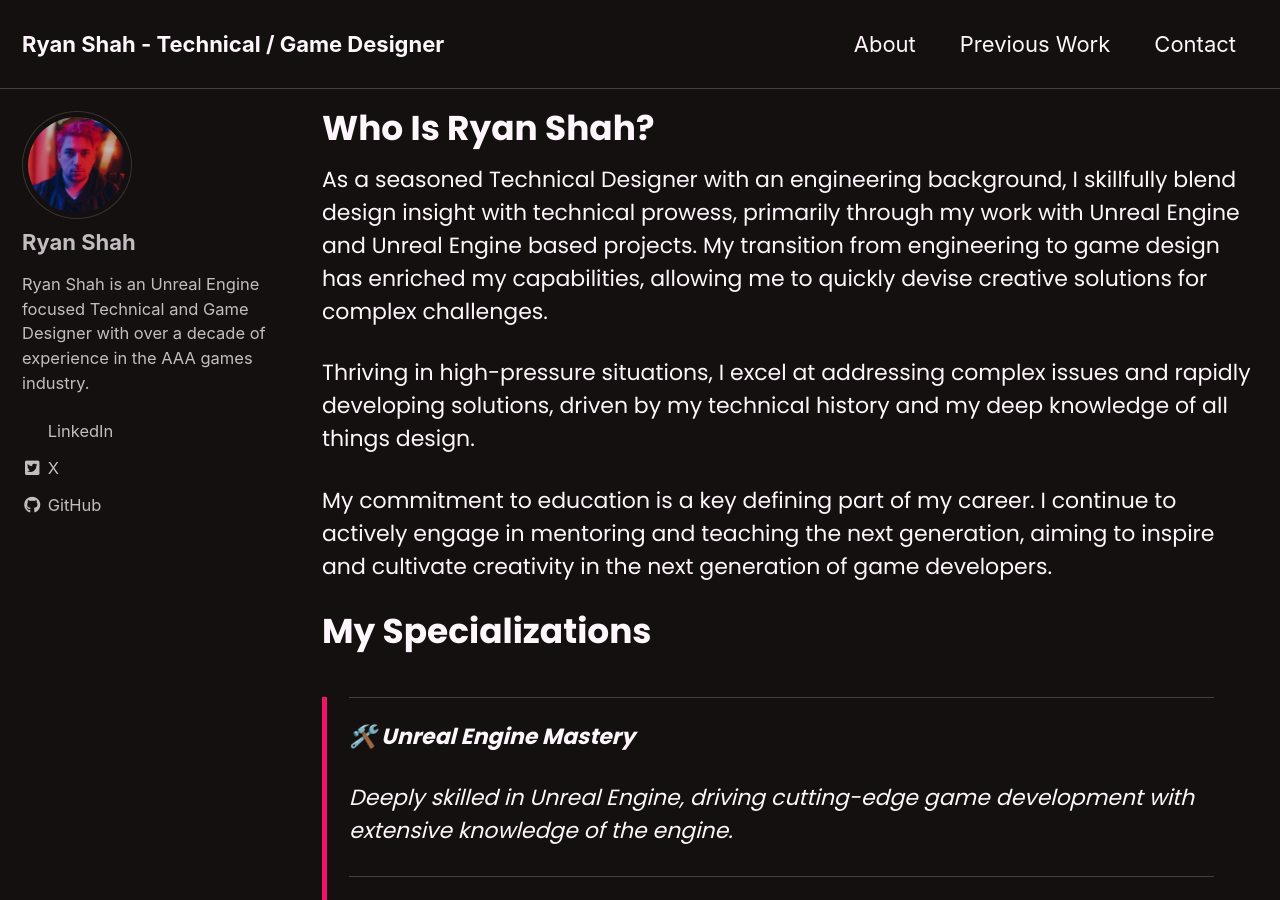
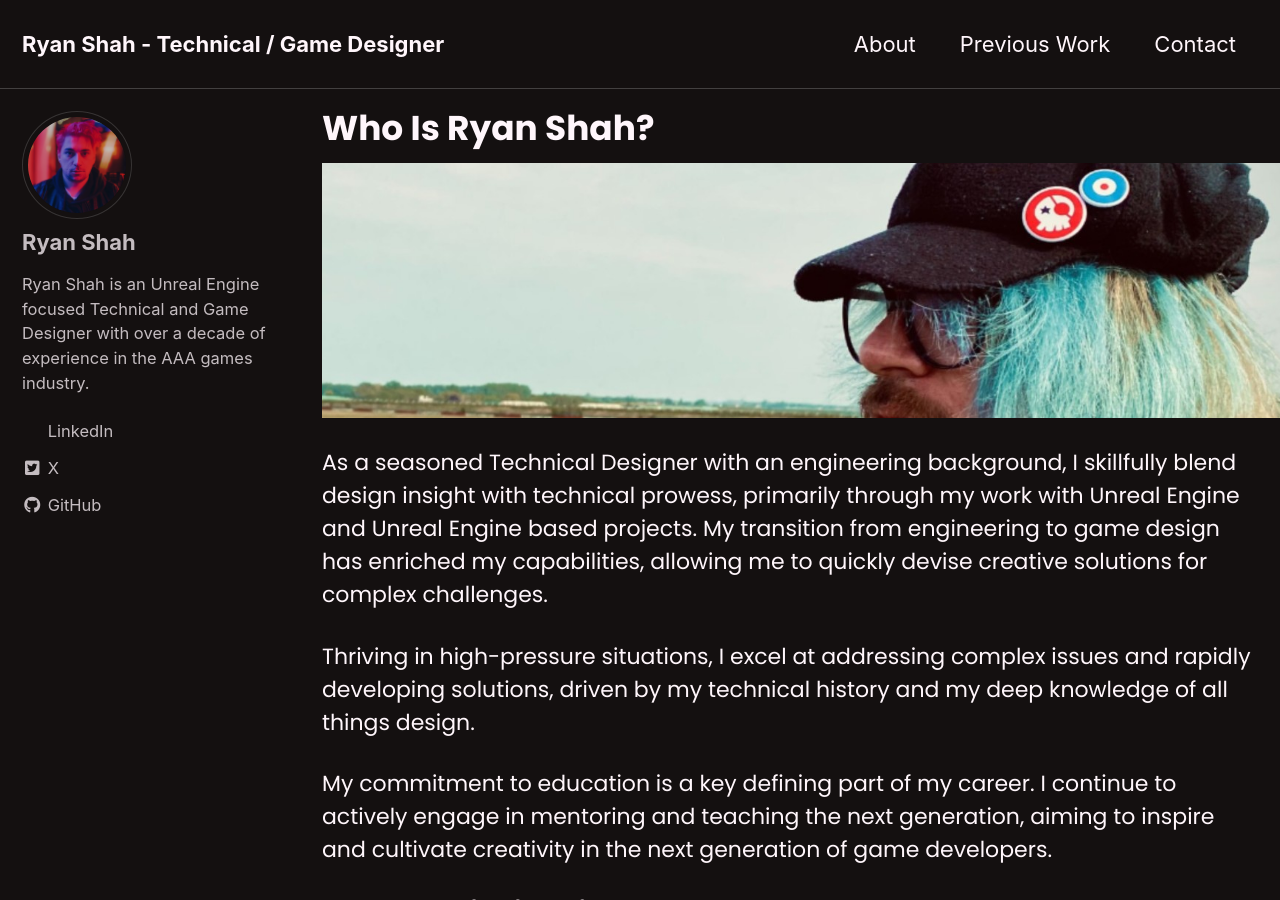
Before and after one commit to KITATUS/ryanshah.github.io, a Jekyll site: the page built from _pages/about.md, in a window 1280 px wide and 900 px high. Built offline with Jekyll 4.4.1, drawn with Linux system fonts in a browser that asks for light colours; cached includes are drawn as plain includes.

Commit message:
Adding header images

```diff
--- a/_pages/about.md
+++ b/_pages/about.md
@@ -3,6 +3,9 @@
 title: "Who Is Ryan Shah?"
 classes: wide
 ---
+
+![alt]({{ site.url }}{{ site.baseurl }}/assets/images/T_Header.png)
+{: .full}
 
 As a seasoned Technical Designer with an engineering background, I skillfully blend design insight with technical prowess, primarily through my work with Unreal Engine and Unreal Engine based projects. My transition from engineering to game design has enriched my capabilities, allowing me to quickly devise creative solutions for complex challenges.
 
```
Also changed, not shown: assets/images/T_Header.png (added).
